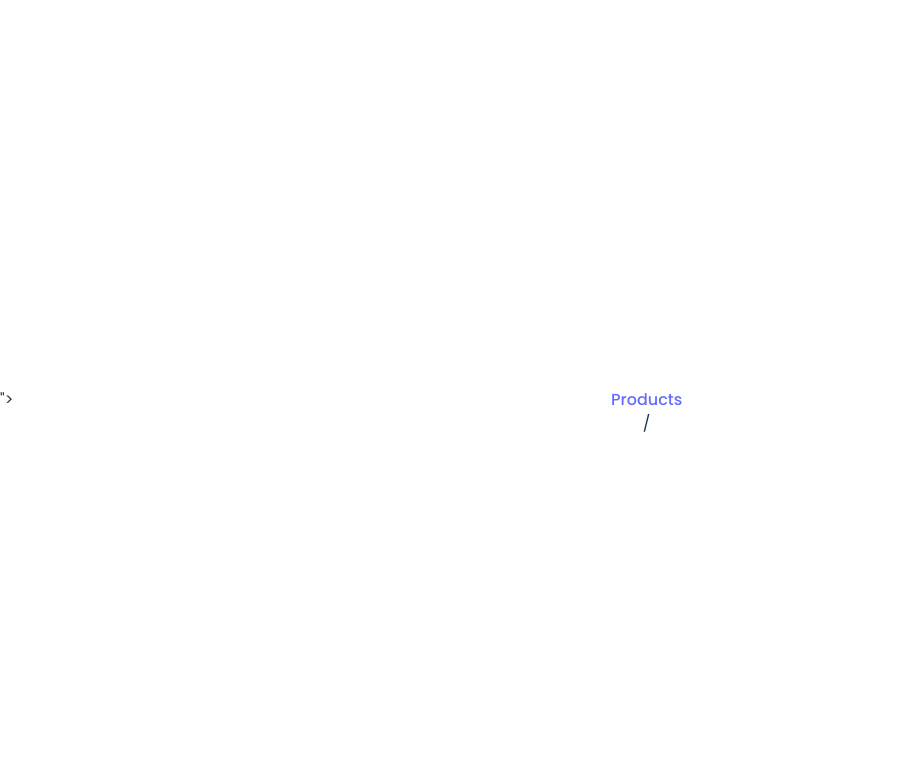
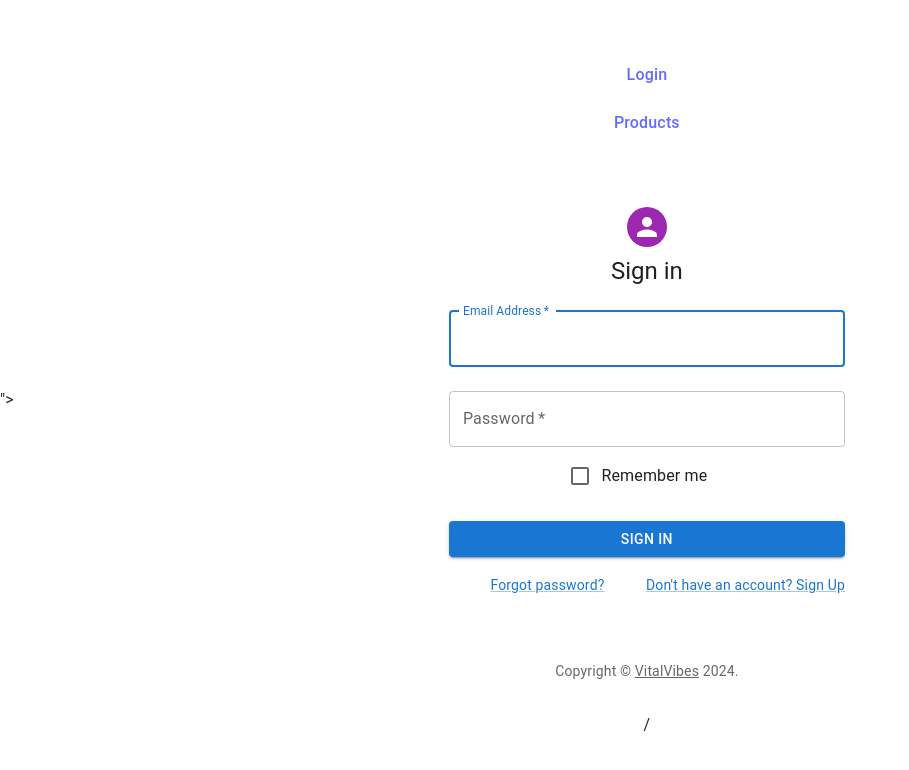
Before and after one commit to austinpeets/ecommerce-fullstack, a React (Vite) app in the folder client/: page /login in a window 1280 px wide. Before the commit this address had no page. Shown: the top 770 px of the page, without its empty margins (0-909 px from the left). Built offline with nearby package versions, Linux system fonts and the light colour scheme.

Commit message:
login MUI, login form work in progress

```diff
--- a/client/src/App.jsx
+++ b/client/src/App.jsx
@@ -1,5 +1,6 @@
 import React from 'react'
 import { useState, useEffect } from 'react'
+import Login from './components/Login'
 import Navigations from './components/Navigations'
 import Products from './components/Products'
 import { Routes, Route } from "react-router-dom"
@@ -18,6 +19,7 @@ function App() {
             {/* <Route path="/home" element={<Home />}></Route> */}
             {/* <Route path="/product/:id"element={<Product />}></Route>  */}
             <Route path="/products" element={<Products />}></Route>
+            <Route path="/login" element={<Login />}></Route>
           </Routes>/
         </div>
       </div>
--- a/client/src/components/Login.jsx
+++ b/client/src/components/Login.jsx
@@ -8,7 +8,7 @@ import Checkbox from "@mui/material/Checkbox";
 import Link from "@mui/material/Link";
 import Grid from "@mui/material/Grid";
 import Box from "@mui/material/Box";
-import LockOutlinedIcon from "@mui/icons-material/LockOutlined";
+// import LockOutlinedIcon from "@mui/icons-material/LockOutlined";
 import Typography from "@mui/material/Typography";
 import Container from "@mui/material/Container";
 import { createTheme, ThemeProvider } from "@mui/material/styles";
@@ -25,7 +25,7 @@ function Copyright(props) {
     >
       {"Copyright © "}
       <Link color="inherit" href="https://mui.com/">
-        Your Website
+        VitalVibes
       </Link>{" "}
       {new Date().getFullYear()}
       {"."}
@@ -59,7 +59,7 @@ export default function loginForm({ setToken }) {
     const loginForm = { email, password };
 
     try {
-      const response = await fetch("localhost:8000/products", {
+      const response = await fetch("http://localhost:8000/user", {
         method: "POST",
         headers: {
           Accept: "application/json",
@@ -91,7 +91,7 @@ export default function loginForm({ setToken }) {
           }}
         >
           <Avatar sx={{ m: 1, bgcolor: "secondary.main" }}>
-            <LockOutlinedIcon />
+            {/* <LockOutlinedIcon /> */}
           </Avatar>
           <Typography component="h1" variant="h5">
             Sign in
--- a/client/src/components/Navigations.jsx
+++ b/client/src/components/Navigations.jsx
@@ -5,9 +5,9 @@ function Navigations() {
 return(
     <div id="container">
         <div id="navigations">
-            {/* <Link to={"/login"}>Login</Link>
+            <Link to={"/login"}>Login</Link>
             <br />
-            <Link to={"/register"}>Register</Link>
+            {/* <Link to={"/register"}>Register</Link>
             <br />
             <Link to={"/account"}>Account</Link>
             Make visible only after logged in */}
```
